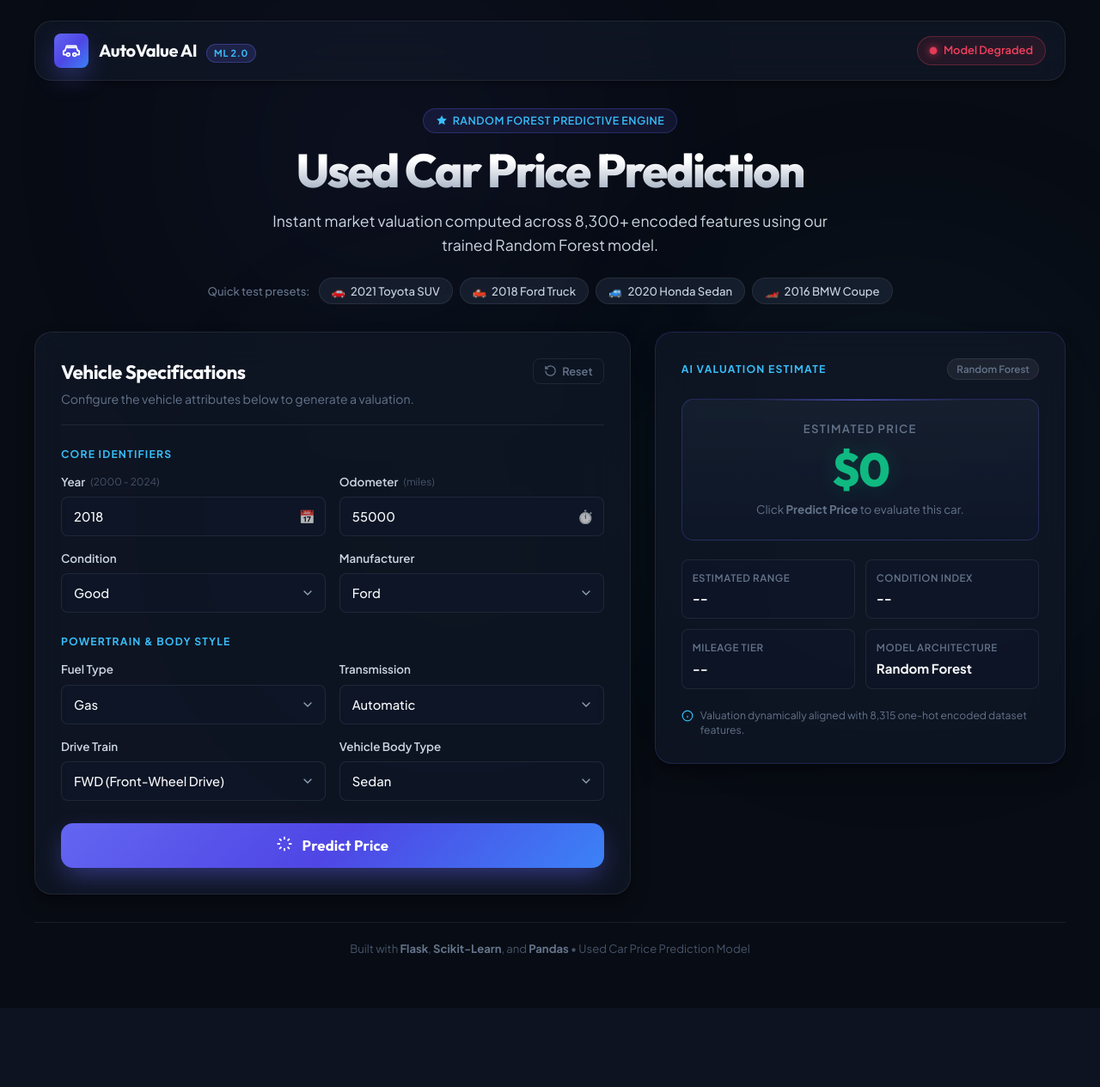
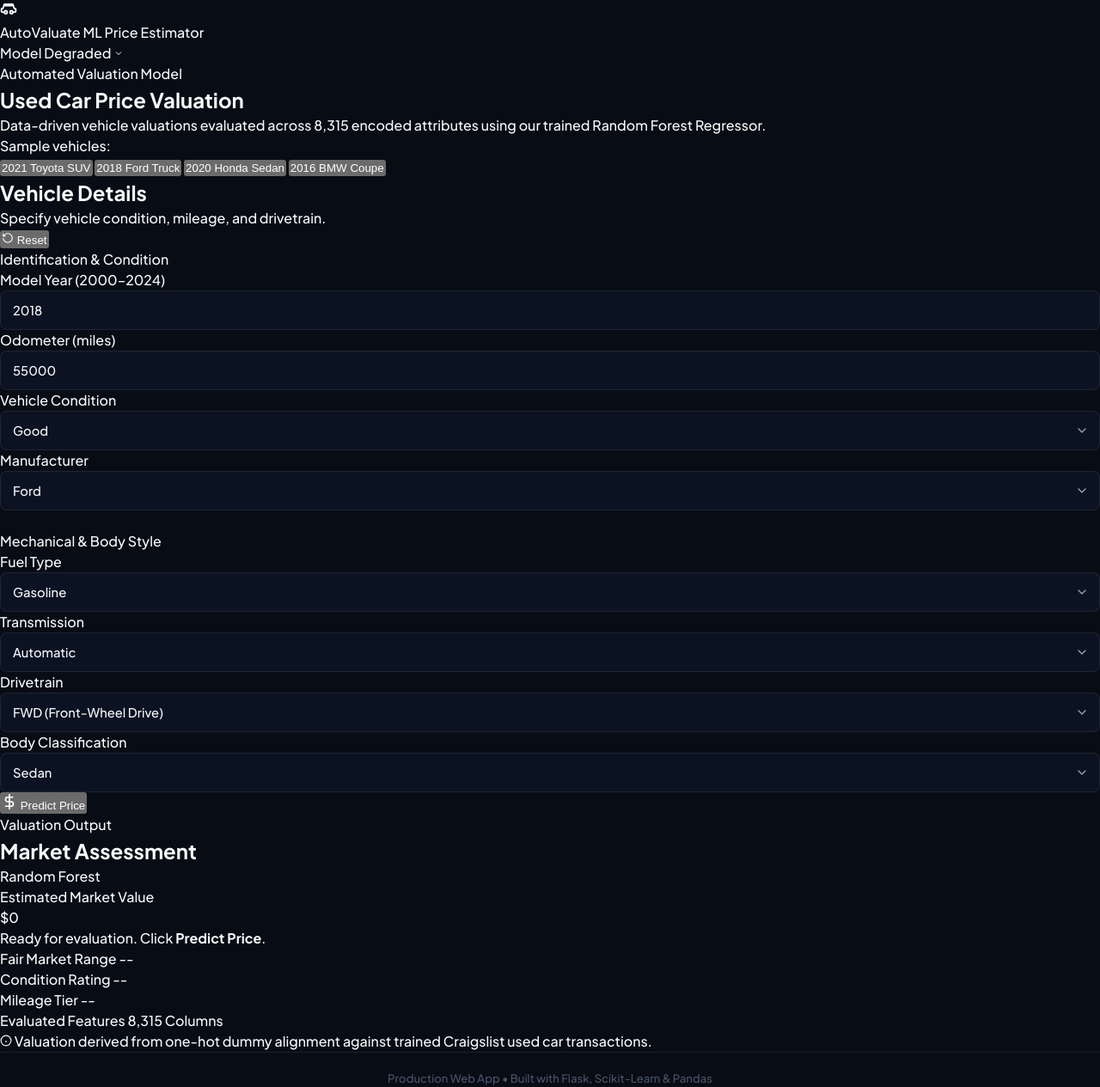
Before and after one commit to muhammedharisshahzad/car-price-prediction-mlops, a Flask app: page / in a window 1280 px wide. Shown: the whole page at 86% size. Before the commit the page ends 1173 px from the top, so only its background shows below. Run offline with Flask 3, Linux system fonts and the light colour scheme.

Commit message:
Redesign UI with professional light theme layout

```diff
--- a/templates/index.html
+++ b/templates/index.html
@@ -5,14 +5,14 @@
     <meta name="viewport" content="width=device-width, initial-scale=1.0" />
     <meta
       name="description"
-      content="AI-powered Used Car Price Prediction app using Flask and a trained Random Forest machine learning model."
+      content="Enterprise-grade Used Car Valuation platform powered by Machine Learning."
     />
-    <title>Used Car Price Prediction | AI Valuation App</title>
+    <title>Used Car Valuation | AI Price Estimator</title>
     <!-- Google Fonts -->
     <link rel="preconnect" href="https://fonts.googleapis.com" />
     <link rel="preconnect" href="https://fonts.gstatic.com" crossorigin />
     <link
-      href="https://fonts.googleapis.com/css2?family=Outfit:wght@400;500;600;700;800&family=Plus+Jakarta+Sans:wght@400;500;600;700&display=swap"
+      href="https://fonts.googleapis.com/css2?family=Inter:wght@400;500;600;700&family=Plus+Jakarta+Sans:wght@500;600;700;800&display=swap"
       rel="stylesheet"
     />
     <!-- Favicon -->
@@ -24,79 +24,80 @@
     <link rel="stylesheet" href="{{ url_for('static', filename='style.css') }}" />
   </head>
   <body>
-    <!-- Ambient Background Lighting -->
-    <div class="ambient-glow ambient-glow-1" aria-hidden="true"></div>
-    <div class="ambient-glow ambient-glow-2" aria-hidden="true"></div>
-    <div class="ambient-glow ambient-glow-3" aria-hidden="true"></div>
-
-    <div class="app-container">
-      <!-- Header Navigation -->
-      <header class="app-header">
-        <div class="brand">
-          <div class="brand-icon">
-            <svg viewBox="0 0 24 24" fill="none" stroke="currentColor" stroke-width="2" stroke-linecap="round" stroke-linejoin="round">
+    <div class="app-layout">
+      <!-- Top Navigation Bar -->
+      <header class="app-navbar">
+        <div class="nav-container">
+          <div class="nav-brand">
+            <div class="brand-logo">
+              <svg viewBox="0 0 24 24" width="20" height="20" fill="none" stroke="currentColor" stroke-width="2.2" stroke-linecap="round" stroke-linejoin="round">
                 <path d="M19 17h2c.6 0 1-.4 1-1v-3c0-.6-.4-1-1-1h-1l-2-6H6L4 12H3c-.6 0-1 .4-1 1v3c0 .6.4 1 1 1h2"></path>
                 <circle cx="8" cy="17" r="2"></circle>
                 <circle cx="16" cy="17" r="2"></circle>
                 <path d="M7 8h10"></path>
               </svg>
             </div>
-          <div>
-            <span class="brand-title">AutoValue AI</span>
-            <span class="brand-badge">ML 2.0</span>
+            <div class="brand-details">
+              <span class="brand-name">AutoValuate</span>
+              <span class="brand-sub">ML Price Estimator</span>
             </div>
           </div>
 
-        <div class="system-status" id="system-status" title="Backend connection status">
-          <span class="status-dot"></span>
-          <span class="status-text" id="status-text">Model Active</span>
+          <div class="nav-actions">
+            <div class="status-badge" id="system-status" role="button" tabindex="0" title="Click to view or edit backend connection URL">
+              <span class="status-indicator"></span>
+              <span class="status-label" id="status-text">Model Ready</span>
+              <svg viewBox="0 0 24 24" width="12" height="12" fill="none" stroke="currentColor" stroke-width="2">
+                <polyline points="6 9 12 15 18 9"></polyline>
+              </svg>
+            </div>
+          </div>
         </div>
       </header>
 
-      <!-- Hero Section -->
-      <section class="hero-section">
-        <div class="hero-tag">
-          <svg viewBox="0 0 24 24" width="14" height="14" fill="currentColor">
-            <path d="M12 2L15.09 8.26L22 9.27L17 14.14L18.18 21.02L12 17.77L5.82 21.02L7 14.14L2 9.27L8.91 8.26L12 2Z"></path>
-          </svg>
-          Random Forest Predictive Engine
+      <!-- Main Content Area -->
+      <main class="page-container">
+        <!-- Hero Header -->
+        <section class="page-header">
+          <div class="header-content">
+            <span class="category-pill">Automated Valuation Model</span>
+            <h1 class="page-title">Used Car Price Valuation</h1>
+            <p class="page-description">
+              Data-driven vehicle valuations evaluated across 8,315 encoded attributes using our trained Random Forest Regressor.
+            </p>
           </div>
-        <h1 class="hero-title">Used Car Price Prediction</h1>
-        <p class="hero-subtitle">
-          Instant market valuation computed across 8,300+ encoded features using our trained Random Forest model.
-        </p>
 
-        <!-- Quick Presets -->
-        <div class="preset-wrapper">
-          <span class="preset-label">Quick test presets:</span>
-          <div class="preset-buttons">
-            <button type="button" class="preset-btn" id="preset-toyota" data-preset="toyota">
-              <span>🚗</span> 2021 Toyota SUV
+          <!-- Quick Test Presets -->
+          <div class="presets-bar">
+            <span class="presets-caption">Sample vehicles:</span>
+            <div class="presets-group">
+              <button type="button" class="preset-chip" id="preset-toyota" data-preset="toyota">
+                2021 Toyota SUV
               </button>
-            <button type="button" class="preset-btn" id="preset-ford" data-preset="ford">
-              <span>🛻</span> 2018 Ford Truck
+              <button type="button" class="preset-chip" id="preset-ford" data-preset="ford">
+                2018 Ford Truck
               </button>
-            <button type="button" class="preset-btn" id="preset-honda" data-preset="honda">
-              <span>🚙</span> 2020 Honda Sedan
+              <button type="button" class="preset-chip" id="preset-honda" data-preset="honda">
+                2020 Honda Sedan
               </button>
-            <button type="button" class="preset-btn" id="preset-bmw" data-preset="bmw">
-              <span>🏎️</span> 2016 BMW Coupe
+              <button type="button" class="preset-chip" id="preset-bmw" data-preset="bmw">
+                2016 BMW Coupe
               </button>
             </div>
           </div>
         </section>
 
-      <!-- Main Layout Grid -->
-      <main class="main-grid">
-        <!-- Form Column -->
-        <section class="glass-card form-panel">
-          <div class="card-header">
+        <!-- Two Column Grid -->
+        <div class="content-columns">
+          <!-- Form Panel (Left) -->
+          <div class="panel-card form-container">
+            <div class="panel-top">
               <div>
-              <h2 class="card-title">Vehicle Specifications</h2>
-              <p class="card-subtitle">Configure the vehicle attributes below to generate a valuation.</p>
+                <h2 class="panel-title">Vehicle Details</h2>
+                <p class="panel-desc">Specify vehicle condition, mileage, and drivetrain.</p>
               </div>
-            <button type="button" id="reset-btn" class="text-btn" title="Reset form to default values">
-              <svg viewBox="0 0 24 24" width="15" height="15" fill="none" stroke="currentColor" stroke-width="2">
+              <button type="button" id="reset-btn" class="clean-btn-ghost" title="Reset to defaults">
+                <svg viewBox="0 0 24 24" width="14" height="14" fill="none" stroke="currentColor" stroke-width="2">
                   <path d="M3 12a9 9 0 1 0 9-9 9.75 9.75 0 0 0-6.74 2.74L3 8"></path>
                   <path d="M3 3v5h5"></path>
                 </svg>
@@ -104,19 +105,18 @@
               </button>
             </div>
 
-          <form id="prediction-form" novalidate>
+            <form id="prediction-form" class="clean-form" novalidate>
               <div class="form-sections">
-              <!-- Field Group: Core Identity -->
-              <div class="fields-group">
-                <div class="group-heading">Core Identifiers</div>
-                <div class="fields-grid">
+                <!-- Group 1: Core Specifications -->
+                <div class="form-group-block">
+                  <span class="group-label">Identification & Condition</span>
+                  <div class="inputs-row">
                     <!-- Year -->
-                  <div class="form-field">
+                    <div class="field-item">
                       <label for="year">
-                      <span>Year</span>
-                      <span class="field-hint">(2000 - 2024)</span>
+                        <span>Model Year</span>
+                        <span class="field-help">(2000–2024)</span>
                       </label>
-                    <div class="input-wrapper">
                       <input
                         type="number"
                         id="year"
@@ -125,19 +125,16 @@
                         max="2024"
                         value="2018"
                         required
-                        placeholder="e.g. 2018"
+                        class="clean-input"
                       />
-                      <span class="input-icon">📅</span>
-                    </div>
                     </div>
 
                     <!-- Odometer -->
-                  <div class="form-field">
+                    <div class="field-item">
                       <label for="odometer">
                         <span>Odometer</span>
-                      <span class="field-hint">(miles)</span>
+                        <span class="field-help">(miles)</span>
                       </label>
-                    <div class="input-wrapper">
                       <input
                         type="number"
                         id="odometer"
@@ -146,19 +143,16 @@
                         step="500"
                         value="55000"
                         required
-                        placeholder="e.g. 55000"
+                        class="clean-input"
                       />
-                      <span class="input-icon">⏱️</span>
                     </div>
                   </div>
 
+                  <div class="inputs-row">
                     <!-- Condition -->
-                  <div class="form-field">
-                    <label for="condition">
-                      <span>Condition</span>
-                    </label>
-                    <div class="select-wrapper">
-                      <select id="condition" name="condition" required>
+                    <div class="field-item">
+                      <label for="condition">Vehicle Condition</label>
+                      <select id="condition" name="condition" class="clean-select" required>
                         <option value="excellent">Excellent</option>
                         <option value="good" selected>Good</option>
                         <option value="fair">Fair</option>
@@ -167,15 +161,11 @@
                         <option value="salvage">Salvage</option>
                       </select>
                     </div>
-                  </div>
 
                     <!-- Manufacturer -->
-                  <div class="form-field">
-                    <label for="manufacturer">
-                      <span>Manufacturer</span>
-                    </label>
-                    <div class="select-wrapper">
-                      <select id="manufacturer" name="manufacturer" required>
+                    <div class="field-item">
+                      <label for="manufacturer">Manufacturer</label>
+                      <select id="manufacturer" name="manufacturer" class="clean-select" required>
                         <option value="ford" selected>Ford</option>
                         <option value="chevrolet">Chevrolet</option>
                         <option value="toyota">Toyota</option>
@@ -190,35 +180,27 @@
                     </div>
                   </div>
                 </div>
-              </div>
 
-              <!-- Field Group: Powertrain & Body -->
-              <div class="fields-group">
-                <div class="group-heading">Powertrain & Body Style</div>
-                <div class="fields-grid">
+                <!-- Group 2: Drivetrain & Body -->
+                <div class="form-group-block">
+                  <span class="group-label">Mechanical & Body Style</span>
+                  <div class="inputs-row">
                     <!-- Fuel -->
-                  <div class="form-field">
-                    <label for="fuel">
-                      <span>Fuel Type</span>
-                    </label>
-                    <div class="select-wrapper">
-                      <select id="fuel" name="fuel" required>
-                        <option value="gas" selected>Gas</option>
+                    <div class="field-item">
+                      <label for="fuel">Fuel Type</label>
+                      <select id="fuel" name="fuel" class="clean-select" required>
+                        <option value="gas" selected>Gasoline</option>
                         <option value="diesel">Diesel</option>
                         <option value="hybrid">Hybrid</option>
                         <option value="electric">Electric</option>
                         <option value="other">Other</option>
                       </select>
                     </div>
-                  </div>
 
                     <!-- Transmission -->
-                  <div class="form-field">
-                    <label for="transmission">
-                      <span>Transmission</span>
-                    </label>
-                    <div class="select-wrapper">
-                      <select id="transmission" name="transmission" required>
+                    <div class="field-item">
+                      <label for="transmission">Transmission</label>
+                      <select id="transmission" name="transmission" class="clean-select" required>
                         <option value="automatic" selected>Automatic</option>
                         <option value="manual">Manual</option>
                         <option value="other">Other</option>
@@ -226,27 +208,21 @@
                     </div>
                   </div>
 
+                  <div class="inputs-row">
                     <!-- Drive -->
-                  <div class="form-field">
-                    <label for="drive">
-                      <span>Drive Train</span>
-                    </label>
-                    <div class="select-wrapper">
-                      <select id="drive" name="drive" required>
+                    <div class="field-item">
+                      <label for="drive">Drivetrain</label>
+                      <select id="drive" name="drive" class="clean-select" required>
                         <option value="4wd">4WD (Four-Wheel Drive)</option>
                         <option value="fwd" selected>FWD (Front-Wheel Drive)</option>
                         <option value="rwd">RWD (Rear-Wheel Drive)</option>
                       </select>
                     </div>
-                  </div>
 
                     <!-- Type -->
-                  <div class="form-field">
-                    <label for="type">
-                      <span>Vehicle Body Type</span>
-                    </label>
-                    <div class="select-wrapper">
-                      <select id="type" name="type" required>
+                    <div class="field-item">
+                      <label for="type">Body Classification</label>
+                      <select id="type" name="type" class="clean-select" required>
                         <option value="sedan" selected>Sedan</option>
                         <option value="SUV">SUV</option>
                         <option value="pickup">Pickup</option>
@@ -264,115 +240,111 @@
                   </div>
                 </div>
               </div>
-            </div>
 
-            <!-- Submit Button -->
-            <button type="submit" id="predict-button" class="submit-button">
+              <!-- Submit Action Button -->
+              <button type="submit" id="predict-button" class="clean-submit-btn">
                 <span class="btn-spinner" id="btn-spinner" aria-hidden="true"></span>
                 <span class="btn-icon" id="btn-icon">
-                <svg viewBox="0 0 24 24" width="20" height="20" fill="none" stroke="currentColor" stroke-width="2.2">
-                  <path d="M12 2v4M12 18v4M4.93 4.93l2.83 2.83M16.24 16.24l2.83 2.83M2 12h4M18 12h4M4.93 19.07l2.83-2.83M16.24 7.76l2.83-2.83"></path>
+                  <svg viewBox="0 0 24 24" width="18" height="18" fill="none" stroke="currentColor" stroke-width="2.2" stroke-linecap="round" stroke-linejoin="round">
+                    <line x1="12" y1="1" x2="12" y2="23"></line>
+                    <path d="M17 5H9.5a3.5 3.5 0 0 0 0 7h5a3.5 3.5 0 0 1 0 7H6"></path>
                   </svg>
                 </span>
                 <span class="btn-text" id="btn-text">Predict Price</span>
               </button>
             </form>
-        </section>
+          </div>
 
-        <!-- Result Column -->
-        <aside class="glass-card result-panel" aria-live="polite">
-          <div class="result-card-inner">
-            <div class="result-header">
-              <span class="result-badge">AI Valuation Estimate</span>
-              <span class="model-tag">Random Forest</span>
+          <!-- Valuation Results Panel (Right) -->
+          <div class="panel-card result-container" aria-live="polite">
+            <div class="panel-top">
+              <div>
+                <span class="meta-tag">Valuation Output</span>
+                <h2 class="panel-title">Market Assessment</h2>
+              </div>
+              <span class="model-badge">Random Forest</span>
             </div>
 
             <!-- Error Banner -->
-            <div id="error-alert" class="error-alert" style="display: none;">
-              <div class="alert-icon">⚠️</div>
-              <div class="alert-content">
-                <strong>Request Failed</strong>
-                <p id="error-message">Unable to connect to the prediction server.</p>
+            <div id="error-alert" class="alert-box error" style="display: none;">
+              <div class="alert-icon">
+                <svg viewBox="0 0 24 24" width="16" height="16" fill="none" stroke="currentColor" stroke-width="2">
+                  <circle cx="12" cy="12" r="10"></circle>
+                  <line x1="12" y1="8" x2="12" y2="12"></line>
+                  <line x1="12" y1="16" x2="12.01" y2="16"></line>
+                </svg>
               </div>
-              <button type="button" class="alert-dismiss" id="alert-dismiss" aria-label="Dismiss error">×</button>
+              <div class="alert-body">
+                <strong>Calculation Error</strong>
+                <p id="error-message">Unable to contact the valuation server.</p>
+              </div>
+              <button type="button" class="alert-close" id="alert-dismiss" aria-label="Dismiss">&times;</button>
             </div>
 
-            <!-- Main Price Result Display -->
-            <div class="price-display-wrapper">
-              <p class="price-label">Estimated Price</p>
+            <!-- Core Price Display -->
+            <div class="price-display-box">
+              <span class="price-caption">Estimated Market Value</span>
 
-              <!-- Result State Display -->
-              <div class="price-value-container">
-                <!-- Idle / Initial State -->
-                <div id="price-idle-state" class="price-state-content">
-                  <div class="price-figure" id="predicted-price">$0</div>
-                  <p class="price-hint">Click <strong>Predict Price</strong> to evaluate this car.</p>
+              <!-- Idle State -->
+              <div id="price-idle-state" class="price-state">
+                <div class="price-headline" id="predicted-price">$0</div>
+                <p class="price-footnote">Ready for evaluation. Click <strong>Predict Price</strong>.</p>
               </div>
 
               <!-- Loading State -->
-                <div id="price-loading-state" class="price-loading-state" style="display: none;">
-                  <div class="pulse-loader">
-                    <span class="pulse-ring"></span>
-                    <span class="pulse-ring pulse-delay"></span>
-                    <div class="pulse-core">
-                      <svg viewBox="0 0 24 24" width="24" height="24" fill="none" stroke="currentColor" stroke-width="2">
-                        <circle cx="12" cy="12" r="10"></circle>
-                        <path d="M12 6v6l4 2"></path>
-                      </svg>
-                    </div>
-                  </div>
-                  <p class="loading-label">Analyzing 8,315 features...</p>
-                </div>
+              <div id="price-loading-state" class="price-state-loading" style="display: none;">
+                <div class="clean-loader"></div>
+                <span class="loading-text">Computing regression model...</span>
               </div>
             </div>
 
-            <!-- Vehicle Summary Chip -->
-            <div id="summary-section" class="summary-section" style="display: none;">
-              <div class="summary-chip" id="summary-chip">
-                <!-- Populated dynamically via JS -->
+            <!-- Vehicle Summary Tag -->
+            <div id="summary-section" class="summary-wrapper" style="display: none;">
+              <div class="summary-pill" id="summary-chip">
+                <!-- Injected via JavaScript -->
               </div>
             </div>
 
-            <!-- Value Insights / Breakdown Cards -->
-            <div class="insights-grid">
-              <div class="insight-item">
-                <span class="insight-label">Estimated Range</span>
-                <span class="insight-value" id="range-estimate">--</span>
+            <!-- Structured Metrics Grid -->
+            <div class="metrics-grid">
+              <div class="metric-card">
+                <span class="metric-title">Fair Market Range</span>
+                <span class="metric-data" id="range-estimate">--</span>
               </div>
-              <div class="insight-item">
-                <span class="insight-label">Condition Index</span>
-                <span class="insight-value" id="condition-index">--</span>
+              <div class="metric-card">
+                <span class="metric-title">Condition Rating</span>
+                <span class="metric-data" id="condition-index">--</span>
               </div>
-              <div class="insight-item">
-                <span class="insight-label">Mileage Tier</span>
-                <span class="insight-value" id="mileage-tier">--</span>
+              <div class="metric-card">
+                <span class="metric-title">Mileage Tier</span>
+                <span class="metric-data" id="mileage-tier">--</span>
               </div>
-              <div class="insight-item">
-                <span class="insight-label">Model Architecture</span>
-                <span class="insight-value">Random Forest</span>
+              <div class="metric-card">
+                <span class="metric-title">Evaluated Features</span>
+                <span class="metric-data">8,315 Columns</span>
               </div>
             </div>
 
-            <!-- Footer Meta -->
-            <div class="result-footer-note">
+            <!-- Compliance Note -->
+            <div class="footnote-info">
               <svg viewBox="0 0 24 24" width="14" height="14" fill="none" stroke="currentColor" stroke-width="2">
                 <circle cx="12" cy="12" r="10"></circle>
                 <line x1="12" y1="16" x2="12" y2="12"></line>
                 <line x1="12" y1="8" x2="12.01" y2="8"></line>
               </svg>
-              <span>Valuation dynamically aligned with 8,315 one-hot encoded dataset features.</span>
+              <span>Valuation derived from one-hot dummy alignment against trained Craigslist used car transactions.</span>
             </div>
           </div>
-        </aside>
+        </div>
       </main>
 
-      <!-- App Footer -->
+      <!-- Clean Minimal Footer -->
       <footer class="app-footer">
-        <p>Built with <strong>Flask</strong>, <strong>Scikit-Learn</strong>, and <strong>Pandas</strong> • Used Car Price Prediction Model</p>
+        <p>Production Web App • Built with Flask, Scikit-Learn &amp; Pandas</p>
       </footer>
     </div>
 
-    <!-- Script -->
+    <!-- Script Controller -->
     <script src="{{ url_for('static', filename='script.js') }}"></script>
   </body>
 </html>
```
Lines whose indentation alone changed are shown as unchanged.
